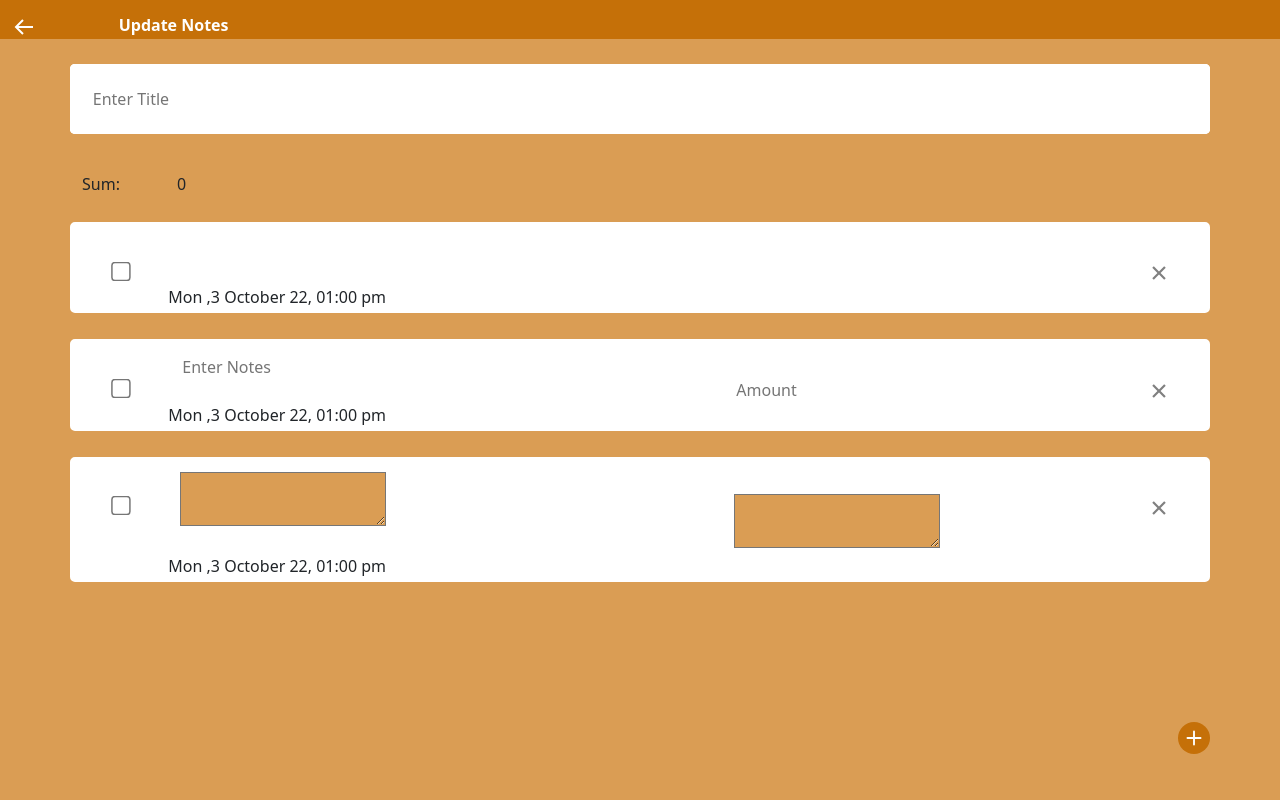
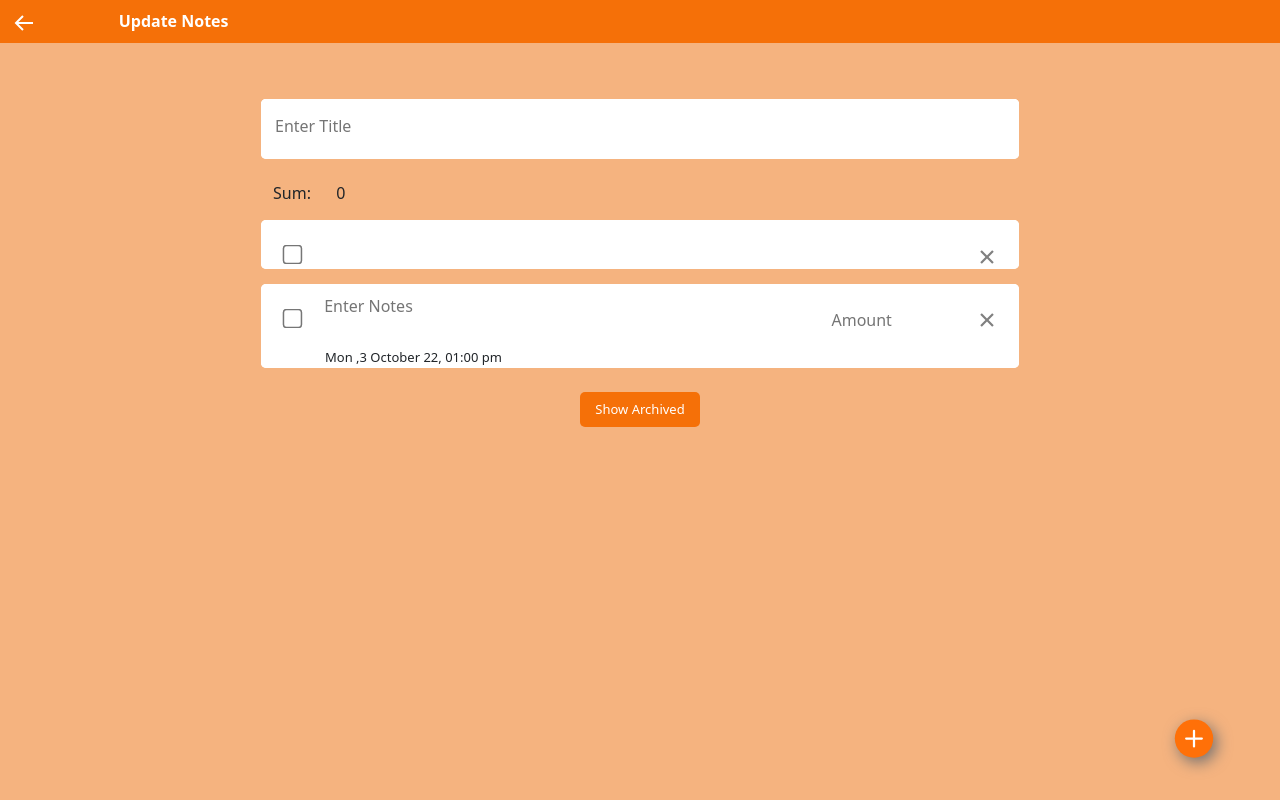
Before and after one commit to sohail151127/notes-app, a React (Create React App) app: page /UpdateNotes/new in a window 1280 px wide. Both pictures are taken after a click on the button 1194 px from the left and 735 px from the top of the page. Built offline with nearby package versions, Linux system fonts and the light colour scheme.

Commit message:
semifinal commit

```diff
--- a/src/App.css
+++ b/src/App.css
@@ -1,6 +1,6 @@
 
 
 *{
-    background-color: rgb(218, 157, 84);
+    background-color: rgb(245, 179, 127);
 
 }
--- a/src/components/homePage/addLines/addLines.css
+++ b/src/components/homePage/addLines/addLines.css
@@ -10,6 +10,8 @@
 background-color:white;
 border-radius: 5px;
 border: none;
+display: flex;
+justify-content: space-around;
  }
 
 .checkBox__col{
@@ -25,8 +27,11 @@ border: none;
 
 .content{
     cursor: pointer;
+    overflow-wrap:break-word
 }
 
 .amount{
     cursor: pointer;
+    overflow-wrap:break-word;
+    /* background-color: aqua !important; */
 }
--- a/src/components/homePage/homePage.css
+++ b/src/components/homePage/homePage.css
@@ -1,17 +1,20 @@
 /* home page header css */
 
-.header{
-    background-color: rgb(197, 112, 8);
+.headerContainer{
+    background-color: rgb(245, 112, 8);
     color: #ffffff;
     font-weight: 600;
+    line-height: 35px;
+   position: fixed;
+   z-index: 100;
 }
 
 .header__1{
-    background-color: rgb(197, 112, 8);
+    background-color: rgb(245, 112, 8);
 }
 
 .header3{
-    background-color: rgb(197, 112, 8);
+    background-color: rgb(245, 112, 8);
 }
 
 /* ....................... */
@@ -23,112 +26,134 @@
 }
 
 .header__button__dot{
-  background-color:rgb(197, 112, 8) ;
+  background-color:rgb(245, 112, 8) ;
   border: none;
 }
 
 .navDrop{
   width: fit-content;
+  background-color: white;
 }
 
 .navItem{
   /* width: fit-content; */
   font-size: medium;
 }
-
-
-
-
-
 /* ............... */
 
 .dots__icon{
-    background-color: rgb(197, 112, 8);
-
+    background-color: rgb(245, 112, 8);
+    display: flex;
+    justify-content: flex-end;
 }
 
 .dot__background{
-    background-color: rgb(197, 112, 8);
+    background-color: rgb(245, 112, 8);
     font-size: x-large;
     border: none;
 }
 
 .dot{
-    background-color: rgb(197, 112, 8);
+    background-color: rgb(245, 112, 8);
     color: #ffffff;
     font-size: larger;
     margin-top: 0%;
     padding-top: 0%;
-
-
 }
-
 /* ....................... */
 /* home page search bar css */
 
+.searchFixedRow{
+  justify-content: center;
+}
+
 .border__searchBar{
     border: 5px solid white;
-    margin-top: 5%;
-    border-radius: 25px;
+    margin-top: 5rem;
+    border-radius: 30px;
     background-color: white;
     padding-left: 0%;
     padding-right: 0%;
-
   }
-
 
   .input{
     border: none;
-    width: 80%;
+    outline: none;
+    width: 85%;
     background-color: white;
-    font-size: medium;
+    font-size: 20px;
     margin: 0%;
     padding-top: 2%;
     padding-bottom: 2%;
-    border-radius: 25px;
+    margin-right: 2%;
+    margin-left: 2%;
+    line-height: 5%;
   }
 
   .button{
     color: rgb(138, 132, 132);
     background-color: white;
     border: none;
-    width: 20%;
+    border-radius: 50%;
+    width: 10%;
     padding-top: 1.8%;
     padding-bottom: 1.5%;
-    border-radius: 10px;
-
   }
 
   .searchIcon__background{
     background-color: white;
     font-size: x-large;
+    border-radius: 50%;
   }
 
   /* below search bar */
+
+  .containerItems{
+    margin-top: 3%;
+  }
+
   .main__row{
-    /* background-color: blue; */
     justify-content: space-between;
     margin: 2%;
   }
+
 
   /* home page footer css */
   .plus__footer{
 
     font-size: xx-large;
-    position: absolute;
+    position: fixed;
     bottom: 5%;
     right: 5%;
+    background-color: transparent;
 }
 
 .plus__button{
       border: none;
+      background-color: transparent;
+      transform: scale(1.2);
 }
 
 .plus{
     color: white;
-    background-color: rgb(197, 112, 8);
+    background-color: rgb(260, 112, 8);
     border-radius: 20px;
     padding: 15%;
+    box-shadow: 3px 4px 12px rgb(116, 113, 113);
+}
+.plus:hover{
+  background-color: rgb(225, 112, 8);
+  transform: scale(1.2);
+}
+.plus:active{
+  background-color: rgb(225, 112, 8);
+  transition: 0.1ms;
+  transform: scale(1.2);
 }
 
 /* .................... */
+@media screen and (min-width: 760px) {
+  .allBelowHomeNote{
+      max-width: 782px;
+  }
+}
--- a/src/components/homePage/listItem/ListItem.js
+++ b/src/components/homePage/listItem/ListItem.js
@@ -23,18 +23,19 @@ const ListItem = (props) => {
   // console.log("ggg",props)
   return (
     <>
+
           <Col xs={5} className="col1 bg">
 
             <Row className='row1 bg'>
                 <Col xs={8} onClick={()=>navigate(`UpdateNotes/${props.x[0].ID}`)} className="title bg">
                     {props.x[1].DATA[0].title}
                 </Col>
-                <Col xs={{span:3, offset:1}} className="col__3__dots bg">
+                <Col xs={4} className="col__3__dots">
 
                   <NavDropdown  title={<button
                                 type="submit"
                                 className='dotButton'>
-                                <BsThreeDotsVertical className="dotIcon bg" />
+                                <BsThreeDotsVertical className="dotIcon" />
                                 </button>}
                                 id="basic-nav-dropdown"
                                 className="navDrop">
@@ -55,6 +56,7 @@ const ListItem = (props) => {
             </Row>
 
         </Col>
+
     </>
   )
 }
--- a/src/components/note/Note.js
+++ b/src/components/note/Note.js
@@ -3,7 +3,6 @@ import Container from 'react-bootstrap/Container';
 import Row from 'react-bootstrap/Row';
 import Col from 'react-bootstrap/Col';
 import { IoCloseSharp } from 'react-icons/io5';
-import moment from 'moment';
 import "./note.css";
 
 const Note = (props) => {
@@ -37,13 +36,16 @@ const Note = (props) => {
             />
             </Col>
 
-            <Col xs={6} className='input__text__1'
+            <Col xs={8} className='saved__content'
             style={{textDecoration: line? "line-through" : "none"}}
             >
+
               { props.content }
+
+
             </Col>
 
-            <Col xs={4} className='input__amount__1'>
+            <Col xs={2} className='input__amount__1'>
               {props.amount}
             </Col>
             <Col xs={1} className='close__button__1'>
@@ -54,8 +56,11 @@ const Note = (props) => {
               >
               <IoCloseSharp className='close__button__background' /> </button>
             </Col>
-            <Col xs={{ span: 11, offset: 1}} className='date__time__1'>
-            {moment().format('ddd ,D MMMM YY, hh:mm a')}
+            <Col className='date__col__saved'>
+              <Row className='date__row__saved'>
+              {props.date}
+              </Row>
+
             </Col>
         </Row>
     </Container>
--- a/src/components/note/note.css
+++ b/src/components/note/note.css
@@ -1,14 +1,30 @@
+.allBelowUodateNotes{
+    margin: auto;
+}
+
 /* savedData.css */
 
 .enterData1{
-    border: 4px solid white;
+    /* border: 4px solid rgb(54, 230, 30); */
+    /* height: 63px; */
     margin-top: 2%;
     border-radius: 5px;
     background-color: white;
 }
+.enterData1:hover{
+    transform: scale(1.03);
+    transition: 0.5s;
+}
+.enterData1:active{
+    transform: scale(1.03);
+    transition: 0.5s;
+}
 
 .enterData2{
     background-color: white;
+    /* border: 1px solid blue; */
+    /* height: 60px; */
+    /* height: fit-content; */
     padding: 0%;
     border-radius: 5px;
 }
@@ -30,10 +46,37 @@
 
  }
 
- .input__text__1{
+ .input__content{
     background-color: white;
-    padding-top: 1%;
+    /* padding-top: 1%; */
+    padding: 0;
     margin: 0%;
+}
+
+.textArea0{
+    background-color: white;
+    border: none;
+    outline: none;
+    width: 100%;
+    /* height: 33px; */
+    margin: 0;
+    padding: 0;
+    padding-top: 2%;
+    resize: none;
+}
+
+.textArea0::-webkit-scrollbar {
+    display: none;
+}
+
+.saved__content{
+    /* border: 2px solid rgb(51, 175, 212); */
+    /* height: 33px; */
+    background-color: white;
+    /* padding-top: 1%; */
+    padding: 0%;
+    /* margin: 0%; */
+    overflow-wrap:break-word
 }
 
  .input__text{
@@ -43,22 +86,23 @@
     margin-top: 3%;
 }
 
-.textArea{
-    background-color: white;
-    border: none;
-}
+
 
 .input__amount__1{
     background-color: white;
     padding: 0%;
     margin-top: 3%;
+    overflow-wrap: break-word;
+
 }
 
 .input__amount{
     background-color: white;
     width: 100%;
     border: none;
-
+    outline: none;
+    margin: 0;
+    /* overflow-wrap: break-word; */
 }
 
 .close__button__1{
@@ -85,11 +129,15 @@
     font-size: x-large
 }
 
-.date__time__1{
+.date__col__saved{
     background-color: white;
-    padding: 0%;
+    /* border: 2px solid rgb(58, 23, 216); */
+    width: fit-content;
+    font-size: small;
+    /* margin-left: 5vw; */
+    margin-left: 4rem;
 }
+.date__row__saved{
+    background-color: white;
 
-.date__time{
-    background-color: white;
 }
--- a/src/components/updateNotes/UpdateNotes.js
+++ b/src/components/updateNotes/UpdateNotes.js
@@ -12,26 +12,30 @@ import moment from 'moment';
 import Note from "../note/Note.js";
 import {v4 as uuid} from "uuid";
 
-// here i'm getting data from localStorage
-const getlocalAddItem =()=>{
-  let list = localStorage.getItem("lists")
 
-  if(list){
-    return JSON.parse(localStorage.getItem("lists"))
-  } else {
-      return [];
+const UpdateNotes = ( ) => {
+  const noteId = useParams()
+  console.log("useParms_noteId:",noteId)
+
+
+  // here i'm getting data from localStorage
+const getlocalAddItem =( )=>{
+  if (noteId.id !== "new"){
+    console.log("noteId.id !== equal to new")
+    let data3 = JSON.parse(localStorage.getItem(noteId.id))
+    console.log("localStorageMatchedDataWithNoteId:",data3)
+    let data4 = data3[1].DATA
+    return data4
+
+  } else if (noteId.id === "new"){
+    console.log("noteId.id === equal to new")
+    return []
   }
 }
 
+  const [id, setId] = useState("")
+  const [addItem, setAddItem] = useState(getlocalAddItem)
 
-const UpdateNotes = ( ) => {
-  const [noteee, setNoteee] = useState([])
-  const [id, setId] = useState("")
-
-  const noteId = useParams()
-  console.log("useParms_noteId:",noteId)
-
-  const [addItem, setAddItem] = useState([])
 
   useEffect(() => {
     setId(uuid())
@@ -52,6 +56,7 @@ const UpdateNotes = ( ) => {
       return{
         ...prevData,
         [name] : value,
+        date: `${moment().format('ddd ,D MMMM YY, hh:mm a')}`
       }
     })
   }
@@ -61,7 +66,7 @@ const UpdateNotes = ( ) => {
       return [...prevData, note]
     });
     setNotes({
-      title: "",
+      // title: "",
       content: "",
       amount: ""
     })}
@@ -91,20 +96,22 @@ const UpdateNotes = ( ) => {
     const addKey=()=>{
       let data1 = JSON.parse(localStorage.getItem("lists"))
       if (data1.length > 0){
-        let data2 = [{"ID":id},{"DATA":data1}]
-        localStorage.setItem(id,JSON.stringify(data2))
+        if (noteId.id === "new"){
+          let data2 = [{"ID":id},{"DATA":data1}]
+          localStorage.setItem(id,JSON.stringify(data2))
+        } else if (noteId.id !== "new"){
+          let data5 = [{"ID":noteId.id},{"DATA":data1}]
+          // localStorage.removeItem(noteId.id)
+          localStorage.setItem(noteId.id,JSON.stringify(data5))
+        }
       }
       setAddItem([])
     }
 
-    // Getting localStorage data by using its "key" which i got from useParms and named as noteId
-    let data3 = JSON.parse(localStorage.getItem(noteId.id))
-    console.log("localStorageMatchedDataWithNoteId:",data3)
-
 
     return (
     <>
-
+  <Container fluid className='m-0 p-0'>
     {/* updateHeader part............. */}
     <Container fluid className='back__arrow1'>
         <Row className='back__arrow2'>
@@ -119,17 +126,19 @@ const UpdateNotes = ( ) => {
         </Row>
     </Container>
 
+    <Container className='allBelowUodateNotes'>
+
     {/* EnterTitle part............. */}
 
     <Container className='container__title'>
         <Row className='row__title'>
             <Col xs={12} className='col__title'>
-                <input
+                <textarea
+                type="textarea"
                 className='input__title'
                 placeholder='Enter Title'
                 value={note.title}
                 onChange={InputEvent}
-                type="text"
                 name="title"
                 />
              </Col>
@@ -159,6 +168,7 @@ const UpdateNotes = ( ) => {
               title={val.title}
               content={val.content}
               amount={val.amount}
+              date={val.date}
               deleteItem= {onDelete}
             />
       })
@@ -175,21 +185,25 @@ const UpdateNotes = ( ) => {
             <input type="checkbox" className='checkbox' />
             </Col>
 
-            <Col xs={6} className='input__text__1'>
-              <input
-              type="text"
+            <Col xs={8} className='input__content'>
+              <textarea
+              type="textarea"
+              className='textArea0'
               name="content"
               value={note.content}
-              onChange={InputEvent} className='textArea' placeholder='Enter Notes'
+              onChange={InputEvent}
+              placeholder='Enter Notes'
               autoComplete='off'
               />
-            </Col>
+              </Col>
 
-            <Col xs={4} className='input__amount__1'>
+            <Col xs={2} className='input__amount__1'>
               <input
               type="number"
+              className='input__amount'
               value={note.amount}
-              onChange={InputEvent} className='input__amount' placeholder='Amount'
+              onChange={InputEvent}
+              placeholder='Amount'
               name="amount"
               autoComplete='off'
               />
@@ -200,10 +214,20 @@ const UpdateNotes = ( ) => {
 
               className='close__button'> <IoCloseSharp className='close__button__background' /> </button>
             </Col>
-            <Col xs={{ span: 11, offset: 1}} className='date__time__1'>
-            <div className='date__time'> {moment().format('ddd ,D MMMM YY, hh:mm a')} </div>
+            <Col xs={11} className='date__col__input'>
+            <Row className='date__row__input'>
+                {moment().format('ddd ,D MMMM YY, hh:mm a')}
+            </Row>
             </Col>
         </Row>
+    </Container>
+
+    <Container className='mt-4'>
+      <Row>
+        <Col className='archived'>
+        <button className='archivedButton'>Show Archived</button>
+        </Col>
+      </Row>
     </Container>
 
 
@@ -218,49 +242,9 @@ const UpdateNotes = ( ) => {
       <FiPlus className='plus' />
       </button>
     </footer>
+  </Container>
 
-    {/* .......................... */}
-    <Container className='enterData1'>
-        <Row className='enterData2'>
-
-            <Col xs={1} className='checkbox__1'>
-            <input
-            type="checkbox"
-            className='checkbox'
-            name=""
-            />
-            </Col>
-
-            <Col xs={6} className='input__text__1'
-            >
-              <textarea onChange={(e)=>{setNoteee({...noteee, "content":e.target.value})}} value={noteee[0]?.content}>
-
-              </textarea>
-              {/* { noteee[0]?.content } */}
-            </Col>
-
-            <Col xs={4} className='input__amount__1'>
-              <textarea value={noteee[0]?.amount}>
-
-              </textarea>
-              {/* {noteee[0]?.amount} */}
-            </Col>
-            <Col xs={1} className='close__button__1'>
-              <button
-              type="submit"
-              className='close__button'
-              >
-              <IoCloseSharp className='close__button__background' /> </button>
-            </Col>
-            <Col xs={{ span: 11, offset: 1}} className='date__time__1'>
-            {moment().format('ddd ,D MMMM YY, hh:mm a')}
-            </Col>
-        </Row>
-    </Container>
-    <div>
-      <p>{noteee[0]?.title}</p>
-    </div>
-
+  </Container>
     </>
   )
 }
--- a/src/components/updateNotes/updateNotes.css
+++ b/src/components/updateNotes/updateNotes.css
@@ -1,128 +1,195 @@
  /* css for updatedHeader  */
 
  .back__arrow1{
-    background-color: rgb(197, 112, 8);
+    z-index: 100;
+    background-color: rgb(245, 112, 8);
+    line-height: 43px;
+    position: fixed;
+    top: 0%;
+    /* top or margin-top m frq h */
 }
 .back__arrow2{
-    background-color: rgb(197, 112, 8);
+    background-color: rgb(245, 112, 8);
 }
 .back__arrow3{
-    background-color: rgb(197, 112, 8);
-    padding-top: 1%;
+    background-color: rgb(245, 112, 8);
 }
 
 .back__arrow3__4{
-    background-color: rgb(197, 112, 8);
+    background-color: rgb(245, 112, 8);
 }
 
 .back__arrow4{
-    background-color: rgb(197, 112, 8);
+    background-color: rgb(245, 112, 8);
     color: #ffffff;
     font-size: x-large;
 }
 
 .header{
-    background-color: rgb(197, 112, 8);
+    background-color: rgb(245, 112, 8);
     color: #ffffff;
     font-weight: 600;
 }
 
 .header__1{
-    background-color: rgb(197, 112, 8);
+    background-color: rgb(245, 112, 8);
 }
 
 .header3{
-    background-color: rgb(197, 112, 8);
-    padding-top: 1%;
+    background-color: rgb(245, 112, 8);
+    /* padding-top: 1%; */
     color: #ffffff;
     font-weight: bold;
 }
 
 .header4{
-    background-color: rgb(197, 112, 8);
+    background-color: rgb(245, 112, 8);
     padding-top: 10%;
 }
 
 .dots__icon{
-    background-color: rgb(197, 112, 8);
+    background-color: rgb(245, 112, 8);
     padding-bottom: 1%;
-
 }
 
 .dot__background{
-    background-color: rgb(197, 112, 8);
+    background-color: rgb(245, 112, 8);
     font-size: x-large;
     border: none;
-
 }
 
 .dot{
-    background-color: rgb(197, 112, 8);
+    background-color: rgb(245, 112, 8);
     color: #ffffff;
 }
-
-/* ...................... */
 
 /* enterTitle.css */
 
 .container__title{
-    margin-top: 2%;
+    margin-top: 13%;
     padding: 0%;
+    /* border: 3px solid greenyellow; */
+}
+.container__title:hover{
+    transform: scale(1.03);
+    transition: 0.5s;
+
+}
+.container__title:active{
+    transform: scale(1.03);
+    transition: 0.5s;
 }
 .row__title{
-    background-color: white;
+    /* border: 5px solid red; */
+    height: 60px;
     margin: 0%;
     padding: 0%;
     border-radius: 5px;
-
+    background-color: white;
 }
 .col__title{
-    background-color: white;
     margin: 0%;
     padding: 0%;
     border-radius: 5px;
-
-
+    background-color: white;
 }
 .input__title{
     background-color: white;
     width: 100%;
-    padding: 2% 2%;
+    /* padding: 2% 2%; */
+    padding-top: 15px;
+    padding-left: 14px;
     border: none;
+    outline: none;
+    resize: none;
+    height: 47px;
+    overflow: auto;
     border-radius: 5px;
-
 }
 
-/* ......................... */
 /* Sum part */
 
 .sum{
     margin-top: 3%;
 }
-
-/* .................. */
-
-
-/* ................. */
+/* archived button */
+.archived{
+    display: flex;
+    justify-content: center;
+}
+.archivedButton{
+    border: none;
+    background-color: rgb(245, 112, 8);
+    border-radius: 5px;
+    color: white;
+    font-size: small;
+    font-weight: 500;
+    padding-top: 8px;
+    padding-bottom: 8px;
+    padding-left: 15px;
+    padding-right: 15px;
+}
+.archivedButton:hover{
+    background-color: rgb(225, 112, 8);
+    transform: scale(1.1);
+}
+.archivedButton:active{
+    background-color: rgb(225, 112, 8);
+    transform: scale(1.1);
+    transition: 0.1ms;
+}
 /* footer.css */
 
 .plus__footer{
 
     font-size: xx-large;
-    position: absolute;
+    position: fixed;
     bottom: 5%;
     right: 5%;
+    background-color: transparent;
 }
 
 .plus__button{
       border: none;
+      background-color: transparent;
+      transform: scale(1.2);
 }
 
 .plus{
     color: white;
-    background-color: rgb(197, 112, 8);
+    background-color: rgb(245, 112, 8);
     border-radius: 20px;
     padding: 15%;
+    box-shadow: 3px 4px 12px rgb(116, 113, 113);
+}
+.plus:hover{
+    background-color: rgb(225, 112, 8);
+    transform: scale(1.2);
+}
+.plus:active{
+    background-color: rgb(225, 112, 8);
+    transition: 0.1ms;
+}
+
+
+.date__col__input{
+    background-color: white;
+    /* border: 2px solid rgb(9, 255, 0); */
+    width: fit-content;
+    font-size: small;
+    margin-left: 4rem;
+}
+.date__row__input{
+    background-color: white;
+    /* margin-left: 5vw; */
+
+
+
 }
 
 /* .............. */
+@media screen and (min-width: 760px) {
+    .allBelowUodateNotes{
+        max-width: 782px;
+    }
+}
```
Also changed, not shown: src/components/homePage/HomePage.js (+13 -10 lines), src/components/homePage/addLines/AddLines.js (+29 -2 lines), src/components/homePage/listItem/listItem.css (+31 -10 lines).
